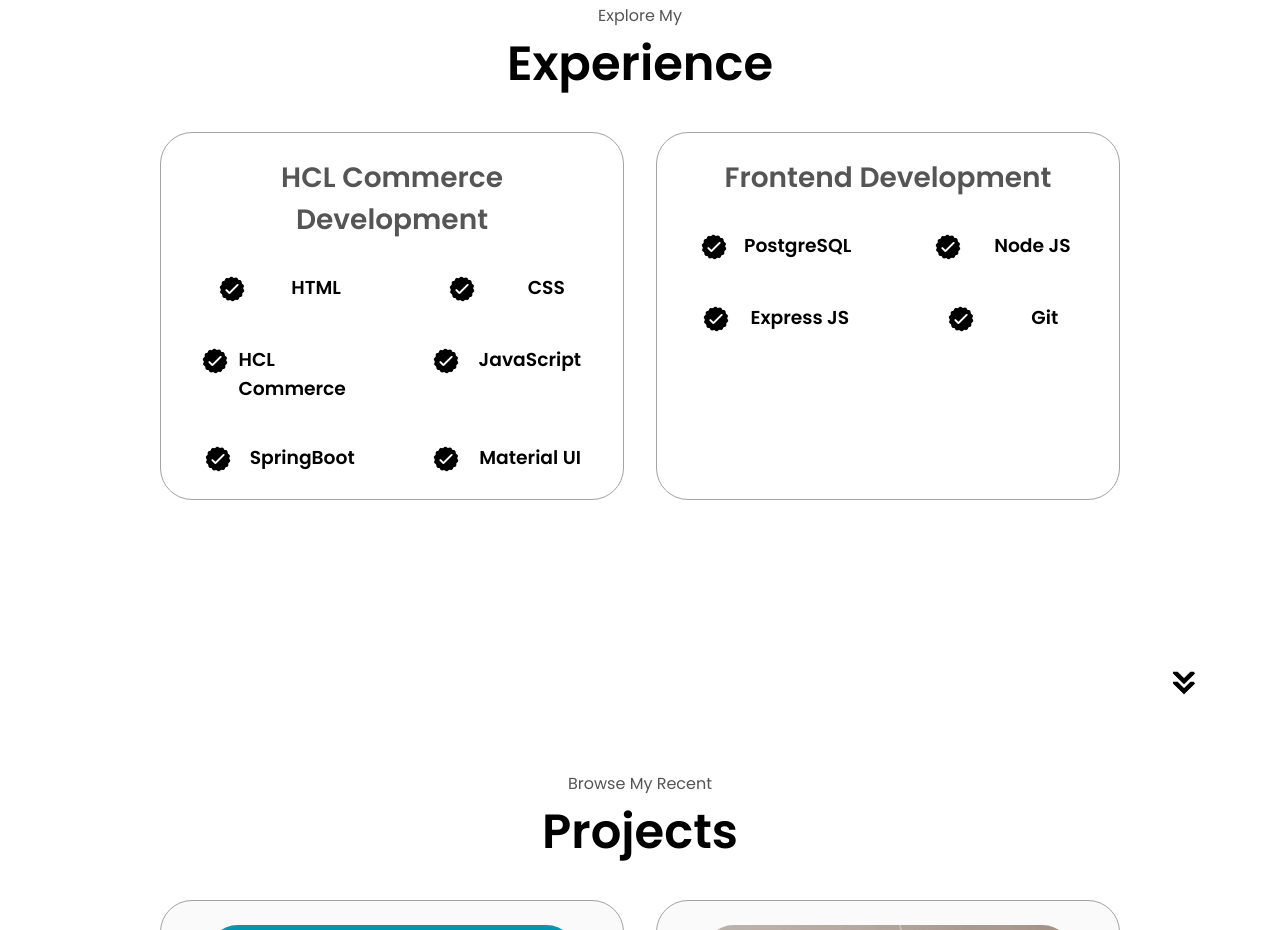
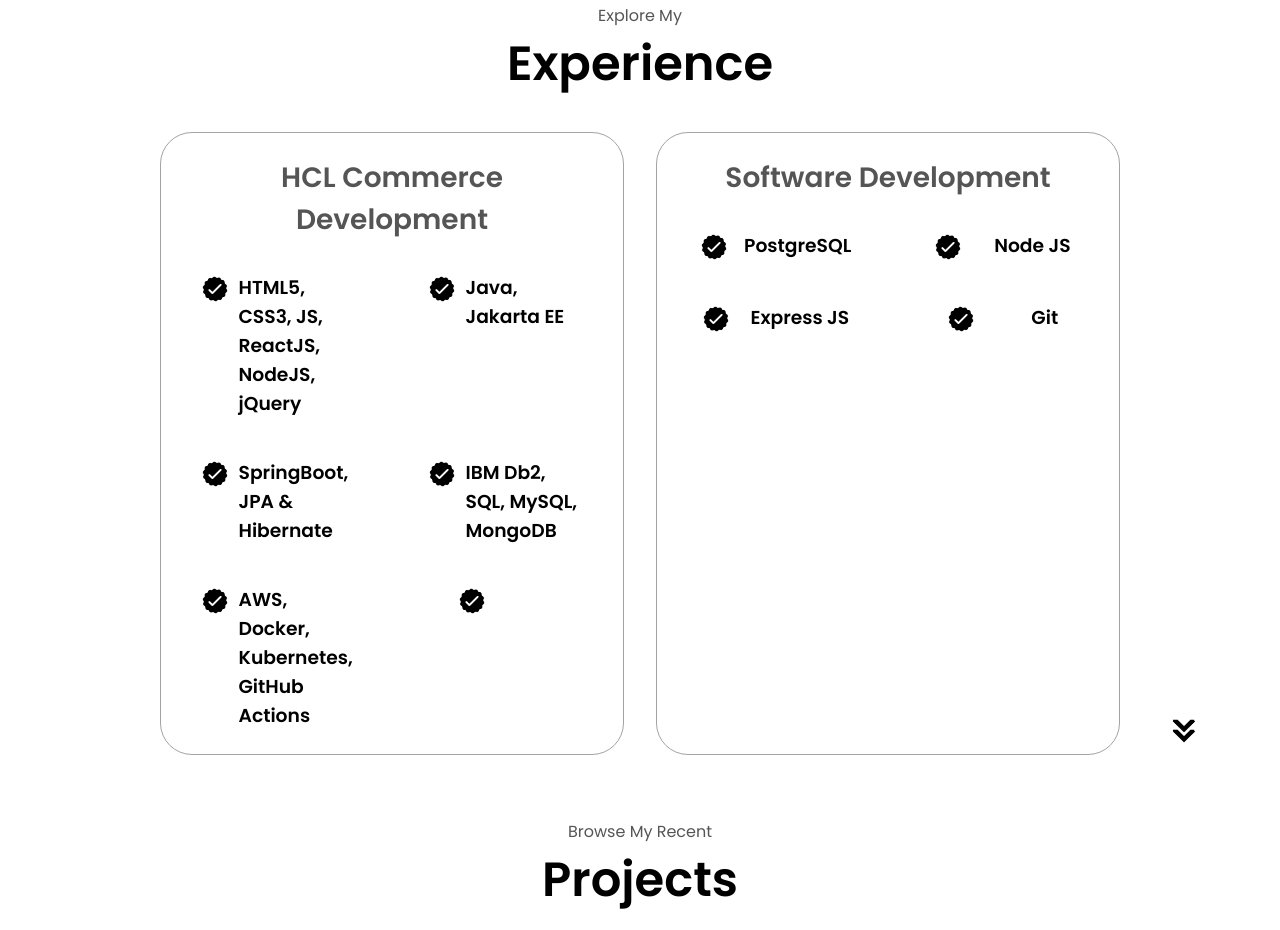
Before and after one commit to anushaanumula/my-portfolio, a plain HTML site: page index.html in a window 1280 px wide. Shown: the part 1693-2623 px from the top of the page. Drawn offline with Linux system fonts and the light colour scheme.

Commit message:
Update index.html

```diff
--- a/index.html
+++ b/index.html
@@ -43,7 +43,7 @@
       <div class="section__text">
         <p class="section__text__p1">Hello, I'm</p>
         <h1 class="title">Anusha Anumula</h1>
-        <p class="section__text__p2">Software Engineer</p>
+        <p class="section__text__p2">Software Engineer with Passion for creating impactful Applications</p>
         <div class="btn-container">
           <button
             class="btn btn-color-2"
@@ -100,7 +100,7 @@
                 class="icon"
               />
               <h3>Education</h3>
-              <p>B.Sc. Bachelors Degree in CS<br />M.Sc. Masters Degree in CS</p>
+              <p>B. Tech in Information Technology<br />Master of Science in Computer Science Degree</p>
             </div>
           </div>
           <div class="text-container">
@@ -134,7 +134,7 @@
                   class="icon"
                 />
                 <div>
-                  <h3>HTML</h3>
+                  <h3>HTML5, CSS3, JS, ReactJS, NodeJS, jQuery</h3>
                 </div>
               </article>
               <article>
@@ -144,7 +144,7 @@
                   class="icon"
                 />
                 <div>
-                  <h3>CSS</h3>
+                  <h3>Java, Jakarta EE</h3>
                 </div>
               </article>
               <article>
@@ -154,7 +154,7 @@
                   class="icon"
                 />
                 <div>
-                  <h3>HCL Commerce</h3>
+                  <h3>SpringBoot, JPA & Hibernate</h3>
                 </div>
               </article>
               <article>
@@ -164,7 +164,7 @@
                   class="icon"
                 />
                 <div>
-                  <h3>JavaScript</h3>
+                  <h3>IBM Db2, SQL, MySQL, MongoDB</h3>
                 </div>
               </article>
               <article>
@@ -174,7 +174,7 @@
                   class="icon"
                 />
                 <div>
-                  <h3>SpringBoot</h3>
+                  <h3>AWS, Docker, Kubernetes, GitHub Actions</h3>
                 </div>
               </article>
               <article>
@@ -184,13 +184,13 @@
                   class="icon"
                 />
                 <div>
-                  <h3>Material UI</h3>
+                  <h3></h3>
                   </div>
               </article>
             </div>
           </div>
           <div class="details-container">
-            <h2 class="experience-sub-title">Frontend Development</h2>
+            <h2 class="experience-sub-title">Software Development</h2>
             <div class="article-container">
               <article>
                 <img
```
